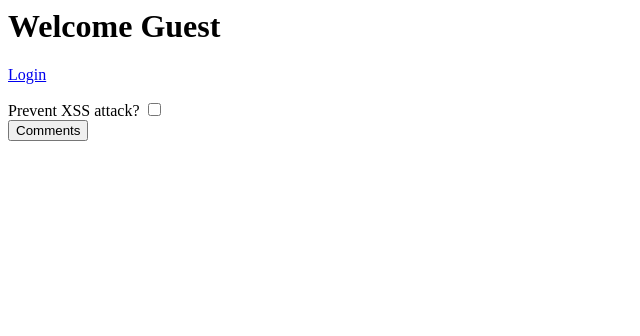
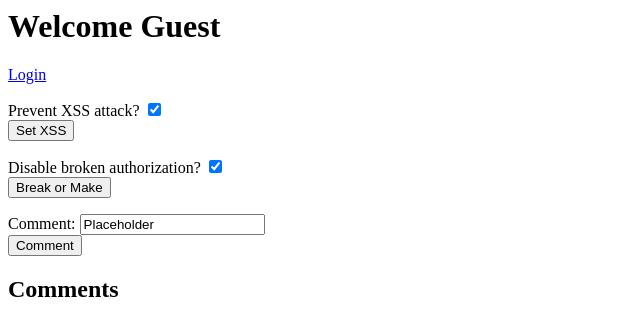
Before and after one commit to IvanDerdicDer/web2_lab2, a Flask app: page / in a window 1280 px wide. Shown: the top 336 px of the page, without its empty margins (0-640 px from the left). Run offline with Flask 2, Linux system fonts and the light colour scheme.

Commit message:
Broken Auth

```diff
--- a/app.py
+++ b/app.py
@@ -11,6 +11,9 @@ from dotenv import find_dotenv, load_dotenv
 from flask import Flask, redirect, render_template, session, url_for, jsonify, request
 
 comments_list = ['<script>alert("XSS attack has happened")</script>']
+break_or_make_var = None
+xss_toggle = None
+auth_users = ['auth0|6356ed1d5615e6a1bdb56435', 'auth0|6356ee6ae584359a2df8303a', 'auth0|6356ed948d3ef662e0286c6d']
 
 ENV_FILE = find_dotenv()
 if ENV_FILE:
@@ -32,9 +35,24 @@ oauth.register(
 )
 
 
+def authenticate() -> bool:
+    if 'user' not in session:
+        return False
+
+    user_id = session['user']['userinfo']['sub']
+
+    return user_id in auth_users
+
+
 @app.route("/")
 def home():
-    return render_template("home.html", session=session.get('user'), comments=comments_list)
+    return render_template(
+        "home.html",
+        session=session.get('user'),
+        comments=comments_list,
+        xss_toggle=xss_toggle,
+        is_auth=authenticate()
+    )
 
 
 @app.route("/login")
@@ -67,15 +85,37 @@ def logout():
     )
 
 
-@app.post('/comments')
-def comments():
-    return render_template('comments.html', comments=comments_list, is_safe=request.form.get('is_safe'))
-
-
 @app.post('/add_comment')
 def add_comment():
     comments_list.append(request.form.get('comment'))
-    return redirect('/comments')
+    return redirect('/')
+
+
+@app.post('/toggle_xss')
+def toggle_xss():
+    global xss_toggle
+    xss_toggle = request.form.get('is_safe')
+    return redirect('/')
+
+
+@app.post('/break_or_make')
+def break_or_make():
+    global break_or_make_var
+    break_or_make_var = request.form.get('is_safe')
+
+    return redirect('/')
+
+
+@app.get('/delete_comments')
+def delete_comments():
+    if break_or_make_var:
+        if not authenticate():
+            return 'Unauthorized'
+
+    while comments_list:
+        comments_list.pop()
+
+    return redirect('/')
 
 
 if __name__ == '__main__':
--- a/templates/comments.html
+++ b/templates/comments.html
@@ -20,5 +20,10 @@
         {% endif %}
     {% endfor %}
 {% endif %}
+
+{% if is_auth %}
+    <p><a href="/delete_comments">Delete all comments</a></p>
+{% endif %}
+
 </body>
 </html>
--- a/templates/home.html
+++ b/templates/home.html
@@ -11,10 +11,38 @@
     <h1>Welcome Guest</h1>
     <p><a href="/login">Login</a></p>
 {% endif %}
-<form action="/comments" method="post">
+<form action="/toggle_xss" method="post">
     <label for="is_safe">Prevent XSS attack?</label>
-    <input type="checkbox" name="is_safe" id="is_safe"><br>
-    <input type="submit" value="Comments">
+    <input type="checkbox" name="is_safe" id="is_safe" checked><br>
+    <input type="submit" value="Set XSS">
 </form>
+
+<form action="/break_or_make" method="post">
+    <label for="is_safe">Disable broken authorization?</label>
+    <input type="checkbox" name="is_safe" id="is_safe" checked><br>
+    <input type="submit" value="Break or Make">
+</form>
+
+<form action="/add_comment" method="post">
+    <label for="comment">Comment: </label>
+    <input type="text" name="comment" id="comment" value="Placeholder"><br>
+    <input type="Submit" value="Comment">
+</form>
+
+<h2>Comments</h2>
+{% for comment in comments %}
+    <div>
+    {% if xss_toggle %}
+        {{ comment }}
+    {% else %}
+        {{ comment | safe }}
+    {% endif %}
+    </div>
+{% endfor%}
+
+{% if is_auth %}
+    <p><a href="/delete_comments">Delete all comments</a></p>
+{% endif %}
+
 </body>
 </html>
```
